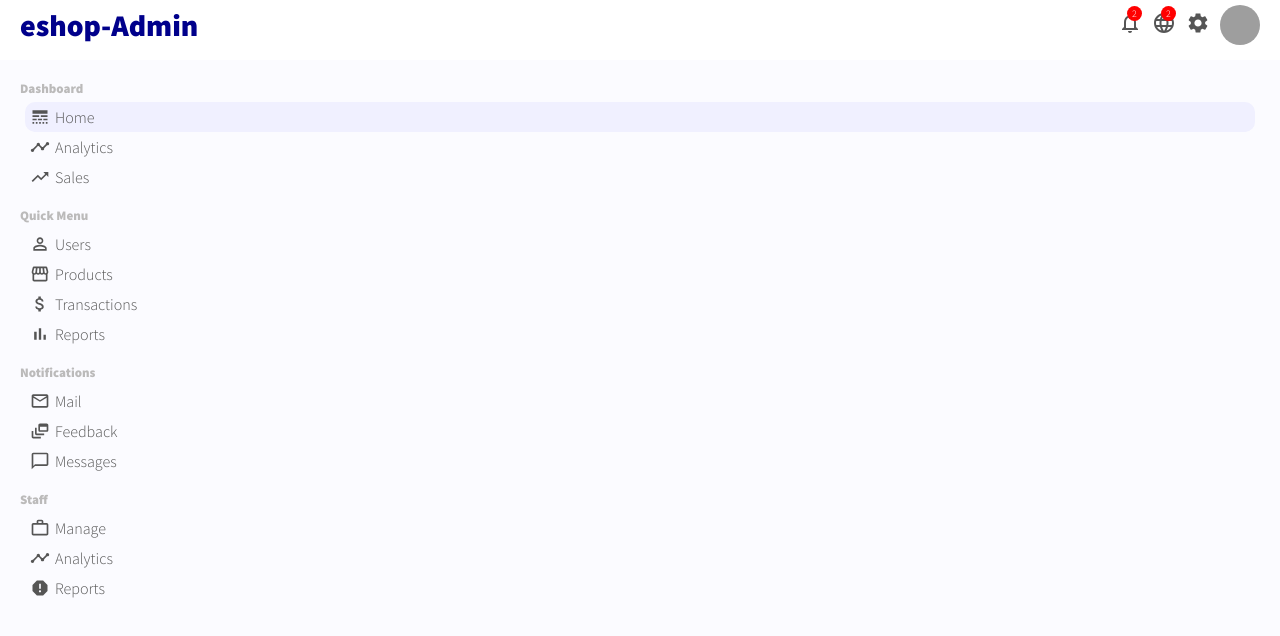
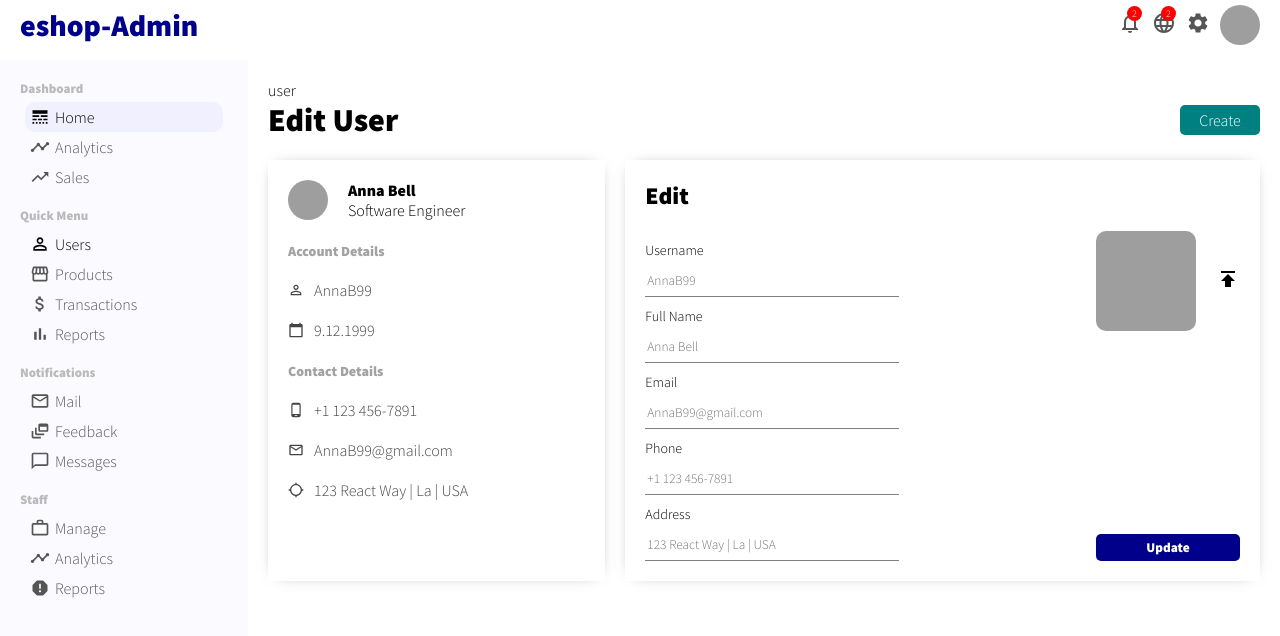
Before and after one commit to NicBab/admin-dashboard, a React (Create React App) app: page /user/1 in a window 1280 px wide. Shown: the top 636 px of the page. Built offline with nearby package versions, Linux system fonts and the light colour scheme; grey boxes are pictures that could not be loaded.

Commit message:
edit user page

```diff
--- a/src/App.js
+++ b/src/App.js
@@ -1,6 +1,6 @@
 import { BrowserRouter as Router, Routes, Route } from "react-router-dom";
 import { Sidebar, Topbar } from "./components/index";
-import { Home, UserList } from "./pages/index";
+import { Home, UserList, User } from "./pages/index";
 import "./App.css";
 
 function App() {
@@ -12,6 +12,7 @@
         <Routes>
           <Route exact path="/" element={ <Home /> } />
           <Route path="/users" element={ <UserList /> } />
+          <Route path="/user/:userId" element={ <User /> } />
         </Routes>
       </div>
     </Router>
--- a/src/components/sidebar/Sidebar.css
+++ b/src/components/sidebar/Sidebar.css
@@ -31,14 +31,21 @@
     display: flex;
     align-items: center;
     border-radius: 10px;
+
   }
 
   .sidebarListItem.active,
   .sidebarListItem:hover {
     background-color: rgb(240, 240, 255);
+
   }
 
   .sidebarIcon{
       margin-right: 5px;
       font-size: 20px !important;
   }
+
+  .link, link:visited {
+    text-decoration: none;
+    color: black;
+  }
--- a/src/components/sidebar/Sidebar.jsx
+++ b/src/components/sidebar/Sidebar.jsx
@@ -22,12 +22,12 @@
         <div className="sidebarMenu">
           <h3 className="sidebarTitle">Dashboard</h3>
           <ul className="sidebarList">
-            {/* <Link to="/" className="link"> */}
+            <Link to="/" className="link">
             <li className="sidebarListItem active">
               <LineStyle className="sidebarIcon" />
               Home
             </li>
-            {/* </Link> */}
+            </Link>
             <li className="sidebarListItem">
               <Timeline className="sidebarIcon" />
               Analytics
@@ -41,12 +41,12 @@
         <div className="sidebarMenu">
           <h3 className="sidebarTitle">Quick Menu</h3>
           <ul className="sidebarList">
-            {/* <Link to="/users" className="link"> */}
+            <Link to="/users" className="link">
               <li className="sidebarListItem">
                 <PermIdentity className="sidebarIcon" />
                 Users
               </li>
-            {/* </Link> */}
+            </Link>
             {/* <Link to="/products" className="link"> */}
               <li className="sidebarListItem">
                 <Storefront className="sidebarIcon" />
--- a/src/pages/index.js
+++ b/src/pages/index.js
@@ -1,3 +1,4 @@
 export { default as Home } from './home/Home'
 export { default as Products } from './products/Products'
 export { default as UserList } from './userList/UserList'
+export { default as User } from './user/User'
--- /dev/null
+++ b/src/pages/user/User.css
@@ -0,0 +1,154 @@
+.user {
+    flex: 4;
+    padding: 20px;
+}
+
+.userTitleContainer {
+    display: flex;
+    align-items: center;
+    justify-content: space-between;
+}
+
+.userAddButton {
+    width: 80px;
+    border: none;
+    padding: 5px;
+    background-color: teal;
+    border-radius: 5px;
+    cursor: pointer;
+    color: white;
+    font-size: 16px;
+}
+
+.userContainer {
+    display: flex;
+    margin-top: 20px;
+}
+
+.userShow {
+    flex: 1;
+    padding: 20px;
+    -webkit-box-shadow: 0px 0px 15px -10px rgba(0, 0, 0, 0.75);
+    box-shadow: 0px 0px 15px -10px rgba(0, 0, 0, 0.75);
+}
+
+.userUpdate {
+    flex: 2;
+    padding: 20px;
+    margin-left: 20px;
+    -webkit-box-shadow: 0px 0px 15px -10px rgba(0, 0, 0, 0.75);
+    box-shadow: 0px 0px 15px -10px rgba(0, 0, 0, 0.75);
+}
+
+.userShowTop {
+    display: flex;
+    align-items: center;
+}
+
+.userShowImg {
+    width: 40px;
+    height: 40px;
+    border-radius: 50%;
+    object-fit: cover;
+}
+
+.userShowTopTitle {
+    display: flex;
+    flex-direction: column;
+    margin-left: 20px;
+}
+
+.userShowUsername {
+    font-weight: 600;
+}
+
+.userShowUserTitle {
+    font-weight: 300;
+}
+
+.userShowBottom {
+    margin-top: 20px;
+}
+
+.userShowTitle {
+    font-size: 14px;
+    font-weight: 600;
+    color: rgb(163, 162, 162);
+}
+
+.userShowInfo {
+    display: flex;
+    align-items: center;
+    margin: 20px 0px;
+    color: #444
+}
+
+.userShowIcon {
+    font-size: 16px !important;
+}
+
+.userShowInfoTitle {
+    margin-left: 10px;
+}
+
+.userUpdateTitle {
+    font-size: 24px;
+    font-weight: 600;
+}
+
+.userUpdateForm {
+    display: flex;
+    justify-content: space-between;
+    margin-top: 20px;
+}
+
+.userUpdateItem {
+    display: flex;
+    flex-direction: column;
+    margin-top: 10px;
+}
+
+.userUpdateItem>label {
+    margin-bottom: 5px;
+    font-size: 14px;
+}
+
+.userUpdateInput {
+    border: none;
+    width: 250px;
+    border-bottom: 1px solid grey;
+    height: 30px;
+}
+
+.userUpdateRight {
+    display: flex;
+    flex-direction: column;
+    justify-content: space-between;
+}
+
+.userUpdateUpload {
+    display: flex;
+    align-items: center;
+}
+
+.userUpdateImg {
+    width: 100px;
+    height: 100px;
+    border-radius: 10px;
+    object-fit: cover;
+    margin-right: 20px;
+}
+
+.userUpdateIcon {
+    cursor: pointer;
+}
+
+.userUpdateButton {
+    border-radius: 5px;
+    border: none;
+    padding: 5px;
+    cursor: pointer;
+    background-color: darkblue;
+    color: white;
+    font-weight: 600;
+}
--- /dev/null
+++ b/src/pages/user/User.jsx
@@ -0,0 +1,133 @@
+import React from "react";
+import "./User.css";
+import {
+  PermIdentity,
+  CalendarToday,
+  PhoneAndroid,
+  MailOutline,
+  LocationSearching,
+  Publish,
+} from "@material-ui/icons";
+import { Link } from "react-router-dom";
+
+const User = () => {
+  return (
+    <div className="user">
+      user
+      <div className="userTitleContainer">
+        <h1 className="userTitle">Edit User</h1>
+        <Link to="/newUser">
+          <button className="userAddButton">Create</button>
+        </Link>
+      </div>
+      <div className="userContainer">
+        <div className="userShow">
+          <div className="userShowTop">
+            <img
+              className="userShowImg"
+              src="https://images.pexels.com/photos/1152994/pexels-photo-1152994.jpeg?auto=compress&cs=tinysrgb&dpr=2&w=500"
+              alt=""
+            />
+            <div className="userShowTopTitle">
+              <span className="userShowUsername">Anna Bell</span>
+              <span className="userShowUserTitle">Software Engineer</span>
+            </div>
+          </div>
+          <div className="userShowBottom">
+            <span className="userShowTitle">Account Details</span>
+            <div className="userShowInfo">
+              <PermIdentity className="userShowIcon" />
+              <span className="userShowInfoTitle">AnnaB99</span>
+            </div>
+            <div className="userShowInfo">
+              <CalendarToday className="userShowIcon" />
+              <span className="userShowInfoTitle">9.12.1999</span>
+            </div>
+            <span className="userShowTitle">Contact Details</span>
+            <div className="userShowInfo">
+              <PhoneAndroid className="userShowIcon" />
+              <span className="userShowInfoTitle">+1 123 456-7891</span>
+            </div>
+            <div className="userShowInfo">
+              <MailOutline className="userShowIcon" />
+              <span className="userShowInfoTitle">AnnaB99@gmail.com</span>
+            </div>
+            <div className="userShowInfo">
+              <LocationSearching className="userShowIcon" />
+              <span className="userShowInfoTitle">
+                123 React Way | La | USA
+              </span>
+            </div>
+          </div>
+        </div>
+        <div className="userUpdate">
+          <span className="userUpdateTitle">Edit</span>
+          <form className="userUpdateForm">
+            <div className="userUpdateLeft">
+              <div className="userUpdateItem">
+                <label>Username</label>
+                <input
+                  className="userUpdateInput"
+                  type="text"
+                  placeholder="AnnaB99"
+                />
+              </div>
+
+              <div className="userUpdateItem">
+                <label>Full Name</label>
+                <input
+                  className="userUpdateInput"
+                  type="text"
+                  placeholder="Anna Bell"
+                />
+              </div>
+
+              <div className="userUpdateItem">
+                <label>Email</label>
+                <input
+                  className="userUpdateInput"
+                  type="text"
+                  placeholder="AnnaB99@gmail.com"
+                />
+              </div>
+
+              <div className="userUpdateItem">
+                <label>Phone</label>
+                <input
+                  className="userUpdateInput"
+                  type="text"
+                  placeholder="+1 123 456-7891"
+                />
+              </div>
+
+              <div className="userUpdateItem">
+                <label>Address</label>
+                <input
+                  className="userUpdateInput"
+                  type="text"
+                  placeholder="123 React Way | La | USA"
+                />
+              </div>
+            </div>
+            <div className="userUpdateRight">
+              <div className="userUpdateUpload">
+                <img
+                  className="userUpdateImg"
+                  src="https://images.pexels.com/photos/1152994/pexels-photo-1152994.jpeg?auto=compress&cs=tinysrgb&dpr=2&w=500"
+                  alt=""
+                />
+                <label htmlFor="file">
+                  <Publish className="userUpdateIcon" />
+                </label>
+                <input type="file" id="file" style={{ display: "none" }} />
+              </div>
+              <button className="userUpdateButton">Update</button>
+            </div>
+          </form>
+        </div>
+      </div>
+    </div>
+  );
+};
+
+export default User;
```
